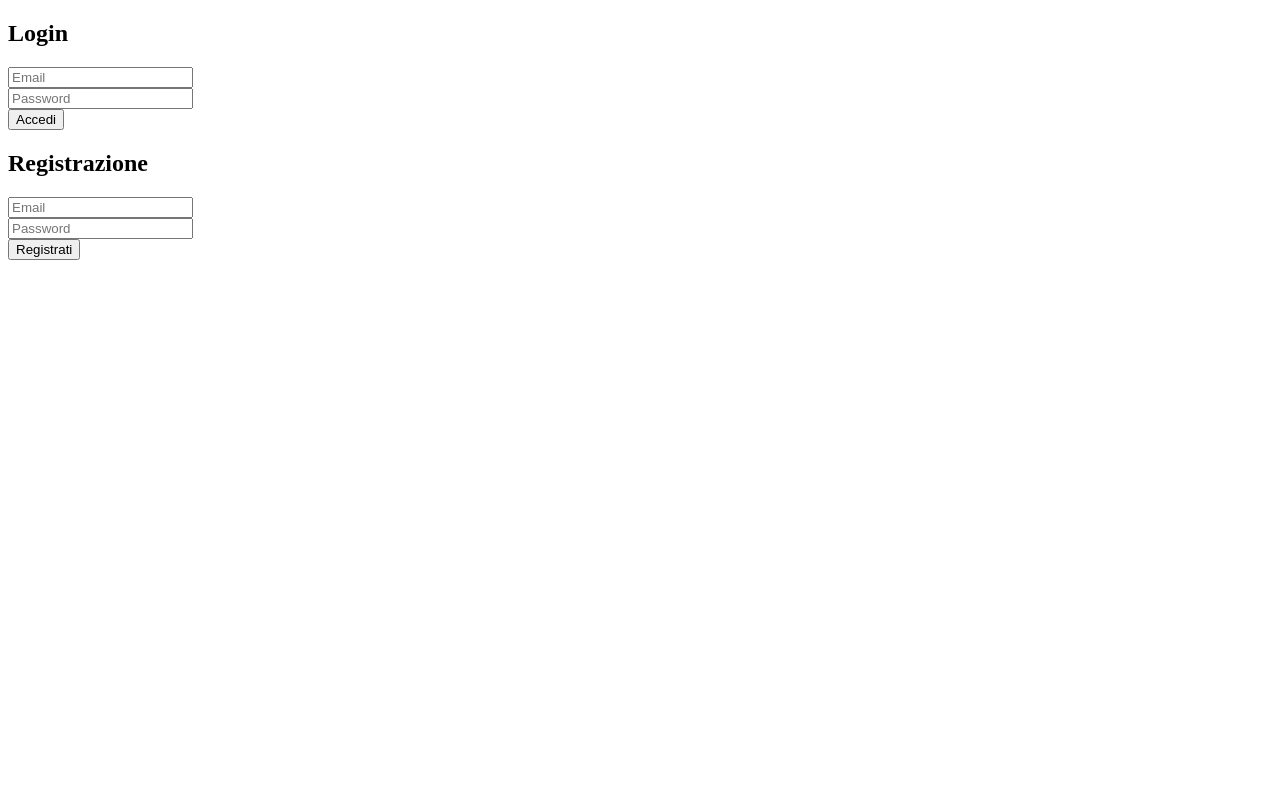
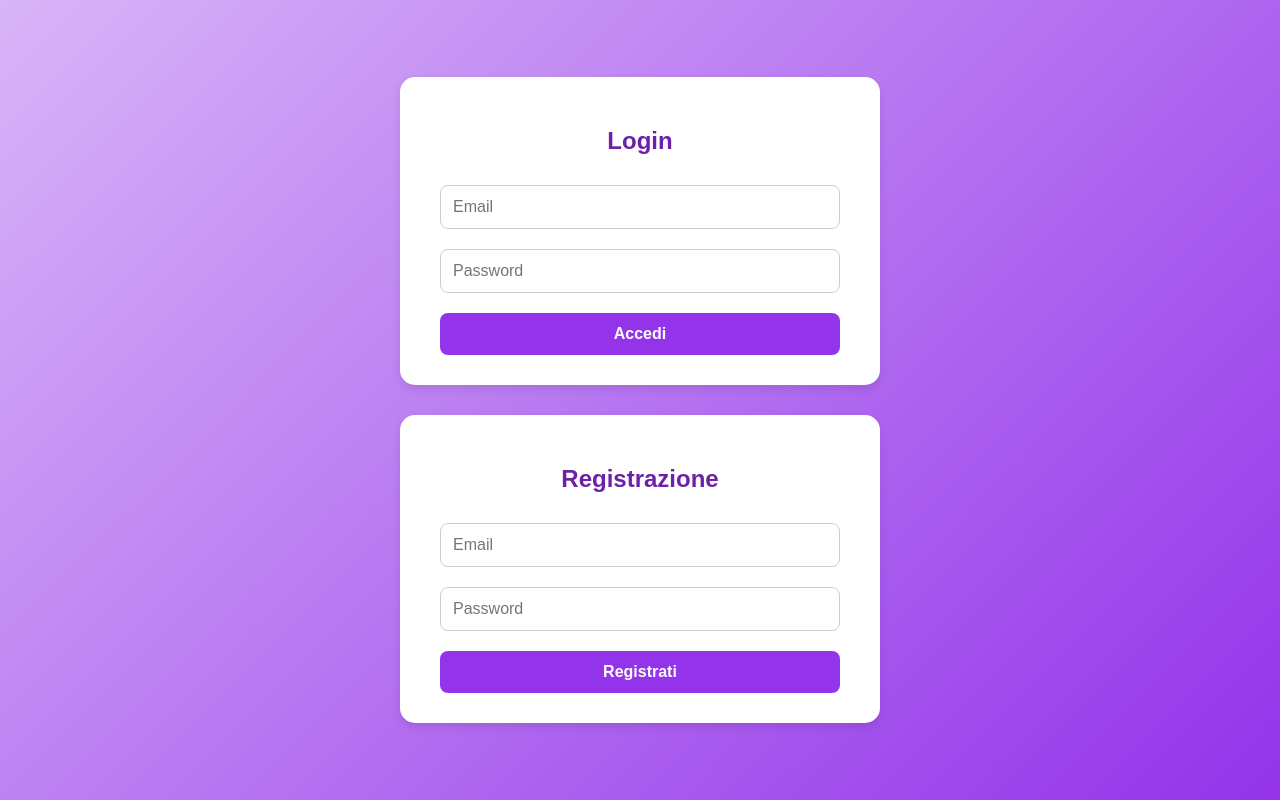
Before and after one commit to Chico34-glitch/ProjectWork-Unipegaso, a Flask app: page / in a window 1280 px wide. Run offline with Flask 3, Linux system fonts and the light colour scheme.

Commit message:
login.html

```diff
--- a/templates/login.html
+++ b/templates/login.html
@@ -2,22 +2,85 @@
 <html lang="it">
 <head>
     <meta charset="UTF-8">
+    <meta name="viewport" content="width=device-width, initial-scale=1.0">
     <title>Login / Registrazione</title>
+    <style>
+        body {
+            margin: 0;
+            padding: 0;
+            font-family: 'Montserrat', sans-serif;
+            background: linear-gradient(135deg, #d8b4f8, #9333ea);
+            min-height: 100vh;
+            display: flex;
+            justify-content: center;
+            align-items: center;
+            flex-direction: column;
+            gap: 30px;
+        }
+
+        .form-container {
+            background: white;
+            padding: 30px 40px;
+            border-radius: 15px;
+            box-shadow: 0 4px 10px rgba(0,0,0,0.1);
+            width: 90%;
+            max-width: 400px;
+            text-align: center;
+        }
+
+        h2 {
+            color: #6b21a8;
+            margin-bottom: 20px;
+        }
+
+        input[type="email"],
+        input[type="password"] {
+            width: 100%;
+            padding: 12px;
+            margin: 10px 0;
+            border: 1px solid #ccc;
+            border-radius: 8px;
+            box-sizing: border-box;
+            font-size: 1em;
+        }
+
+        button {
+            width: 100%;
+            padding: 12px;
+            margin-top: 10px;
+            background-color: #9333ea;
+            color: white;
+            border: none;
+            border-radius: 8px;
+            font-weight: bold;
+            cursor: pointer;
+            font-size: 1em;
+        }
+
+        button:hover {
+            background-color: #7e22ce;
+        }
+    </style>
 </head>
 <body>
+
+    <div class="form-container">
         <h2>Login</h2>
         <form id="form-login">
-        <input type="email" id="login-email" placeholder="Email" required><br>
-        <input type="password" id="login-password" placeholder="Password" required><br>
+            <input type="email" id="login-email" placeholder="Email" required>
+            <input type="password" id="login-password" placeholder="Password" required>
             <button type="submit">Accedi</button>
         </form>
+    </div>
 
+    <div class="form-container">
         <h2>Registrazione</h2>
         <form id="form-register">
-        <input type="email" id="register-email" placeholder="Email" required><br>
-        <input type="password" id="register-password" placeholder="Password" required><br>
+            <input type="email" id="register-email" placeholder="Email" required>
+            <input type="password" id="register-password" placeholder="Password" required>
             <button type="submit">Registrati</button>
         </form>
+    </div>
 
     <script src="/static/login.js"></script>
 </body>
```
Lines whose indentation alone changed are shown as unchanged.
